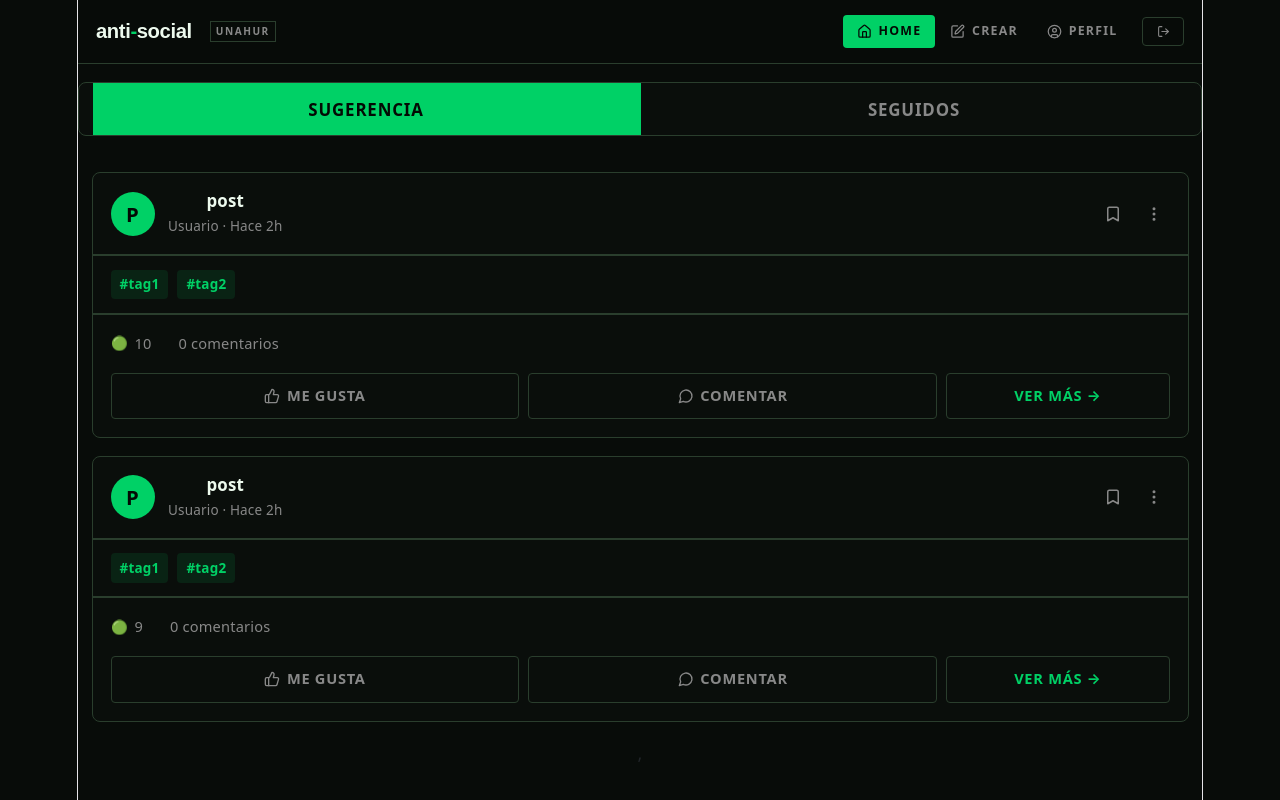
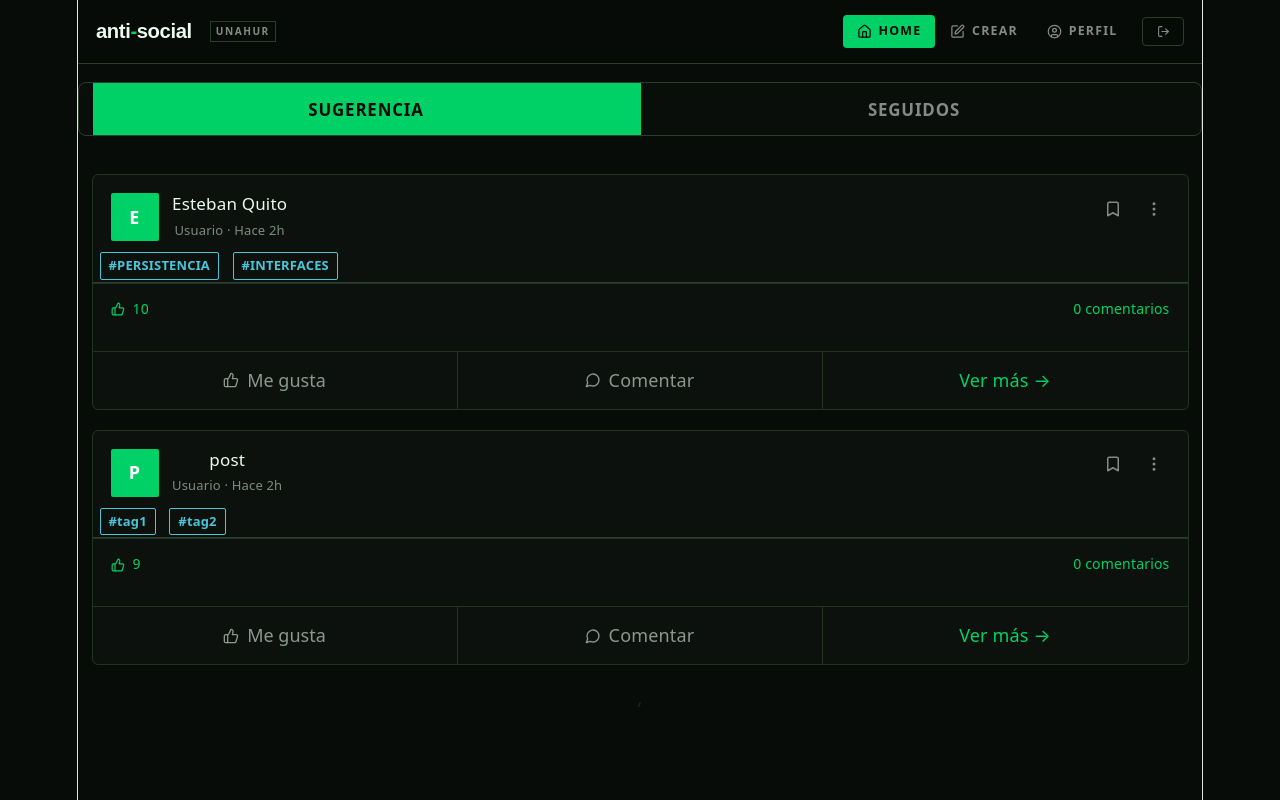
Before and after one commit to joelalan13/Frontend, a React (Vite) app in the folder anti-social-documental/: page / in a window 1280 px wide. Built offline with nearby package versions, Linux system fonts and the light colour scheme.

Commit message:
fix en estilo de feedpost

```diff
--- a/anti-social-documental/src/component/FeedPost.jsx
+++ b/anti-social-documental/src/component/FeedPost.jsx
@@ -70,11 +70,16 @@ const FeedPost = ({ dataPost }) => {
 
       {/* Imágenes */}
       {dataPost.images && dataPost.images.length > 0 && (
-        <div className="feedpost__images">
+        <div
+          className={`feedpost__images ${dataPost.images.length === 1
+              ? "feedpost__images--single"
+              : "feedpost__images--multiple"
+            }`}
+        >
           {dataPost.images.map((img, idx) => (
             <img
               key={idx}
-              src={img.url}
+              src={dataPost.url}
               alt="Post"
               className="feedpost__image"
             />
@@ -86,7 +91,7 @@ const FeedPost = ({ dataPost }) => {
       <div className="feedpost__footer">
         <div className="feedpost__stats">
           <span className="feedpost__stat">
-            <span className="feedpost__stat-icon">🟢</span>
+            <span className="feedpost__stat-icon"> <ThumbsUp size={14} /></span>
             {likes}
           </span>
           <span className="feedpost__stat">
--- a/anti-social-documental/src/data/Post.js
+++ b/anti-social-documental/src/data/Post.js
@@ -4,15 +4,15 @@ const listaPost = [
         idPost:1,
         tags:[{
                 idTag:1,
-                nombre:"tag1",
+                nombre:"PERSISTENCIA",
                 idPost:1
             },
             {
                 idTag:2,
-                nombre:"tag2",
+                nombre:"INTERFACES",
                 idPost:1
             }],
-        nombre:"post",
+        nombre:"Esteban Quito",
         url:"https://images.unsplash.com/photo-1522071820081-009f0129c71c?w=800&h=500&fit=crop&auto=format",
         info:"publicacion de prueba",
         likes:10,
--- a/anti-social-documental/src/styles/feedpost.css
+++ b/anti-social-documental/src/styles/feedpost.css
@@ -1,19 +1,16 @@
 .feedpost {
-  background-color: #0a0e0b;
-  border: 1px solid #2a3e2d;
-  border-radius: 8px;
-  margin-top: 1rem;
-  margin-bottom: 1rem;
+  background: #0c110d;
+  border: 1px solid #243224;
+  border-radius: 6px;
   overflow: hidden;
+  margin: 20px auto;
 }
 
-/* Header */
-.feedpost__header {
-  display: flex;
-  align-items: center;
-  justify-content: space-between;
-  padding: 1rem;
-  border-bottom: 1px solid #2a3e2d;
+.feedpost__header{
+    display:flex;
+    justify-content:space-between;
+    align-items:flex-start;
+    padding:1rem 1rem .5rem;
 }
 
 .feedpost__user-info {
@@ -23,20 +20,18 @@
   flex: 1;
 }
 
-.feedpost__avatar {
-  width: 44px;
-  height: 44px;
-  border-radius: 50%;
-  background-color: #00D166;
-  display: flex;
-  align-items: center;
-  justify-content: center;
-  font-weight: 700;
-  font-size: 1.125rem;
-  color: #030A04;
-  flex-shrink: 0;
+.feedpost__avatar{
+    width:48px;
+    height:48px;
+    border-radius:2px;
+    background:#00D166;
+    color:#fff;
+    display:flex;
+    justify-content:center;
+    align-items:center;
+    font-weight:bold;
+    font-size:18px;
 }
-
 .feedpost__user-details {
   display: flex;
   flex-direction: column;
@@ -45,18 +40,21 @@
 
 .feedpost__username {
   font-size: 0.9375rem;
-  font-weight: 700;
+  font-weight: 18px;
   color: #EDFAEE;
   margin: 0;
+  margin:0;
+  font-size:17px;
 }
 
 .feedpost__user-meta {
-  font-size: 0.75rem;
-  color: #888;
   margin: 0;
+  margin-top:2px;
+  color:#7d8d81;
+  font-size:13px;
 }
 
-/* Actions (menu buttons) */
+
 .feedpost__actions {
   display: flex;
   align-items: center;
@@ -85,9 +83,9 @@
 }
 
 .feedpost__description {
-  font-size: 0.9375rem;
-  color: #EDFAEE;
-  line-height: 1.5;
+  font-size: 0.95em;
+  color: white;
+  line-height: 1.6;
   margin: 0;
 }
 
@@ -95,24 +93,29 @@
 .feedpost__tags {
   display: flex;
   flex-wrap: wrap;
-  gap: 0.5rem;
-  padding: 0.75rem 1rem;
-  border-top: 1px solid #2a3e2d;
-  border-bottom: 1px solid #2a3e2d;
+  gap: 0.75rem;
+  padding: 2px 7px;
+  font-size: 11px;
 }
 
 .feedpost__tag {
+  display: inline-flex;
+  align-items: center;
+  color: #49C6D9;
+  border: 1px solid #49C6D9;
+  background: transparent;
+  border-radius: 2px;
   font-size: 0.75rem;
-  color: #00D166;
-  font-weight: 700;
-  padding: 0.25rem 0.5rem;
-  background-color: rgba(0, 209, 102, 0.1);
-  border-radius: 4px;
-  text-decoration: none;
+  font-weight: 600;
+  transition: all .2s ease;
+  font-size: 0.72rem;
+  padding: 3px 8px;
 }
 
 .feedpost__tag:hover {
-  background-color: rgba(0, 209, 102, 0.2);
+  background: rgba(73, 198, 217, 0.12);
+  color: #6ed8e8;
+  border-color: #6ed8e8;
 }
 
 /* Images */
@@ -126,30 +129,46 @@
 
 .feedpost__image {
   width: 100%;
-  height: 200px;
+  height: 240px;
   object-fit: cover;
   border-radius: 4px;
+  display:block;
+}
+
+.feedpost__images--single{
+    display:grid;
+    grid-template-columns:1fr;
+}
+
+.feedpost__images--multiple{
+    display:grid;
+    grid-template-columns:repeat(2,1fr);
+    gap:2px;
 }
 
 /* Footer */
 .feedpost__footer {
   border-top: 1px solid #2a3e2d;
-  padding: 1rem;
+  padding: 0;
 }
 
 /* Stats */
 .feedpost__stats {
   display: flex;
+  justify-content:space-between;
+  align-items:center;
+  padding: 14px 18px;
   gap: 1.5rem;
   margin-bottom: 1rem;
-  font-size: 0.8125rem;
-  color: #888;
+  font-size: 14px;
+  color: #00D166;
+  border-top:1px solid #243224;
 }
 
 .feedpost__stat {
-  display: flex;
-  align-items: center;
-  gap: 0.375rem;
+  display:flex;
+  align-items:center;
+  gap:8px;
 }
 
 .feedpost__stat-icon {
@@ -159,34 +178,29 @@
 
 /* Action buttons */
 .feedpost__buttons {
-  display: flex;
-  gap: 0.5rem;
+  display:grid;
+  grid-template-columns:repeat(3,1fr);
+  border-top:1px solid #243224;
 }
 
 .feedpost__btn {
-  flex: 1;
-  padding: 0.625rem 1rem;
-  font-size: 0.8125rem;
-  font-weight: 700;
-  letter-spacing: 0.05em;
-  text-transform: uppercase;
-  text-decoration: none;
-  text-align: center;
-  color: #888;
-  background: none;
-  border: 1px solid #2a3e2d;
-  border-radius: 4px;
-  cursor: pointer;
-  transition: all 0.15s ease;
-  display: flex;
-  align-items: center;
-  justify-content: center;
-  gap: 0.375rem;
+    display:flex;
+    justify-content:center;
+    align-items:center;
+    gap:8px;
+    padding:15px 0;
+    text-decoration:none;
+    background:none;
+    color:#8c978e;
+    border:none;
+    border-right:1px solid #243224;
+    cursor:pointer;
+    transition:.2s;
 }
 
 .feedpost__btn:hover {
-  color: #EDFAEE;
-  border-color: #00D166;
+  background:#111812;
+  color:white;
 }
 
 .feedpost__btn--active {
@@ -202,6 +216,11 @@
 .feedpost__btn--primary {
   color: #00D166;
   flex: 0.5;
+}
+
+.feedpost__btn:last-child{
+
+    border-right:none;
 }
 
 .feedpost__btn--primary:hover {
@@ -232,3 +251,33 @@
     flex: 1;
   }
 }
+
+@media (max-width:700px){
+
+  .feedpost__images--multiple{
+
+    grid-template-columns:1fr;
+
+  }
+
+  .feedpost__buttons{
+
+    grid-template-columns:1fr;
+
+  }
+
+  .feedpost__btn{
+
+    border-right:none;
+
+    border-bottom:1px solid #243224;
+
+  }
+
+  .feedpost__btn:last-child{
+
+    border-bottom:none;
+
+  }
+
+}
```
